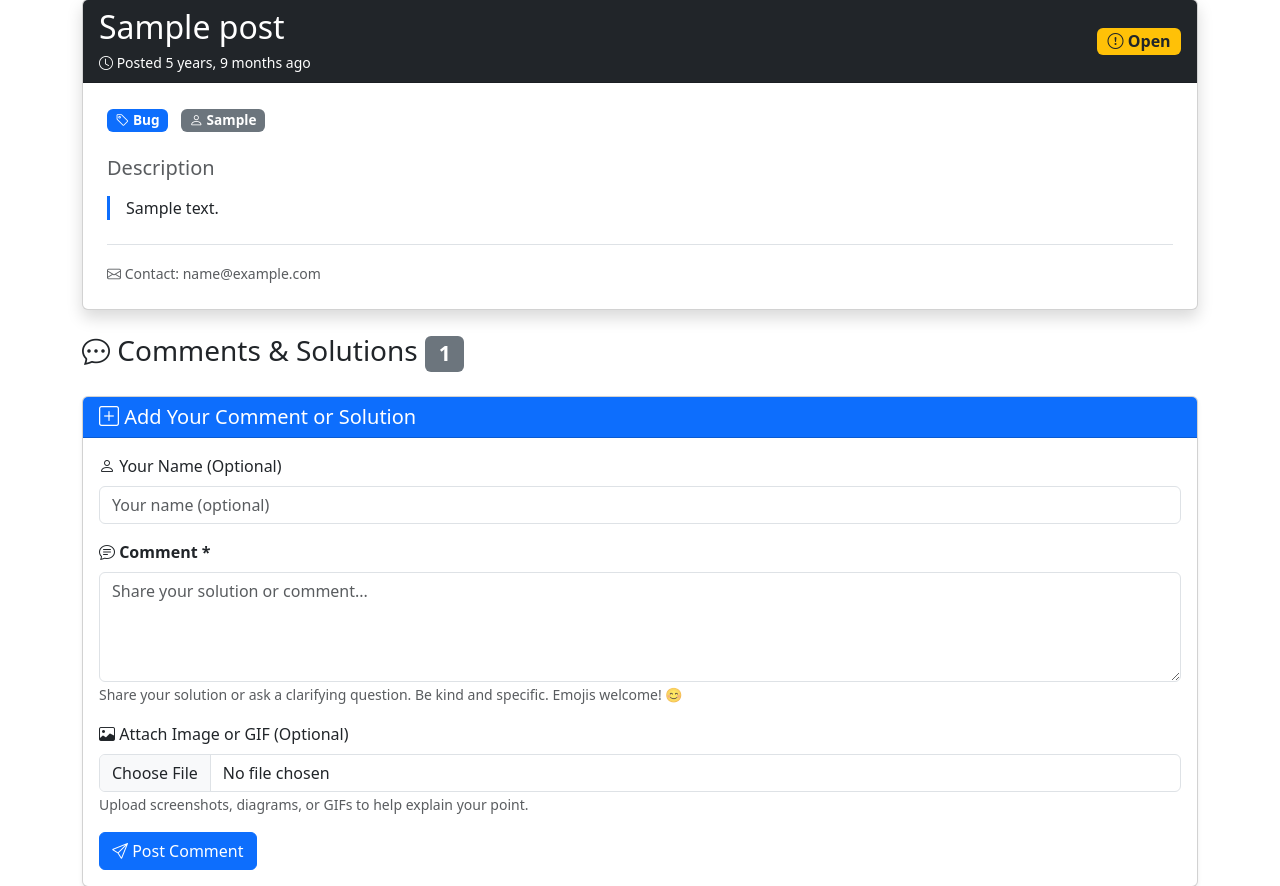
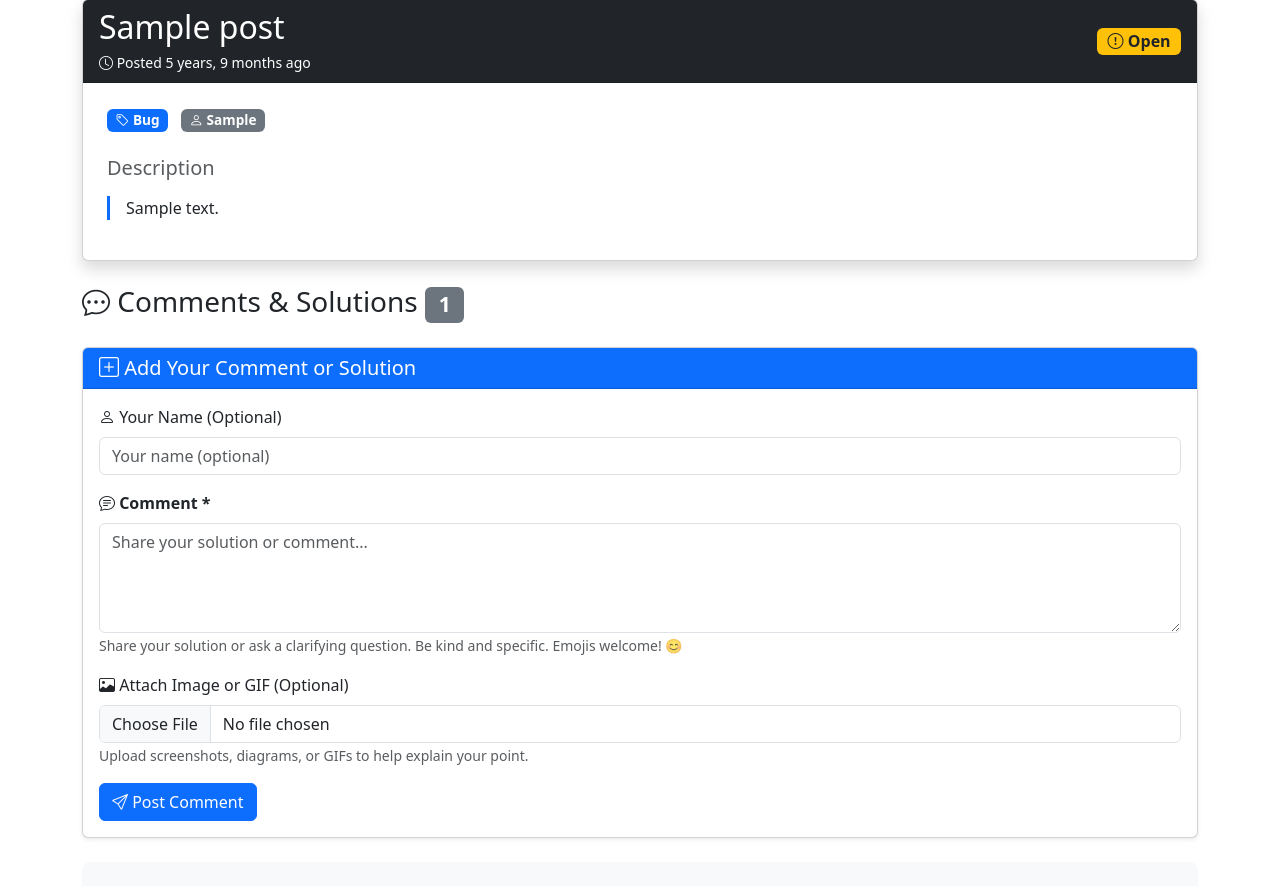
Before and after one commit to nomad-level/DevDesk, a Django app: page /post/1/ in a window 1280 px wide. Shown: the part 111-997 px from the top of the page. Run offline with Django 5.2, Linux system fonts and the light colour scheme; tables that the repository leaves empty hold one stand-in row (values such as "Sample post"); grey boxes marked "Sample" are stand-in pictures.

Commit message:
anonymous email

```diff
--- a/templates/posts/post_detail.html
+++ b/templates/posts/post_detail.html
@@ -36,12 +36,6 @@
                 <div class="border-start border-primary border-3 ps-3">
                     <p style="white-space: pre-wrap;">{{ post.description }}</p>
                 </div>
-            </div>
-
-            <div class="mt-4 pt-3 border-top">
-                <small class="text-muted">
-                    <i class="bi bi-envelope"></i> Contact: {{ post.email }}
-                </small>
             </div>
         </div>
     </div>
```
